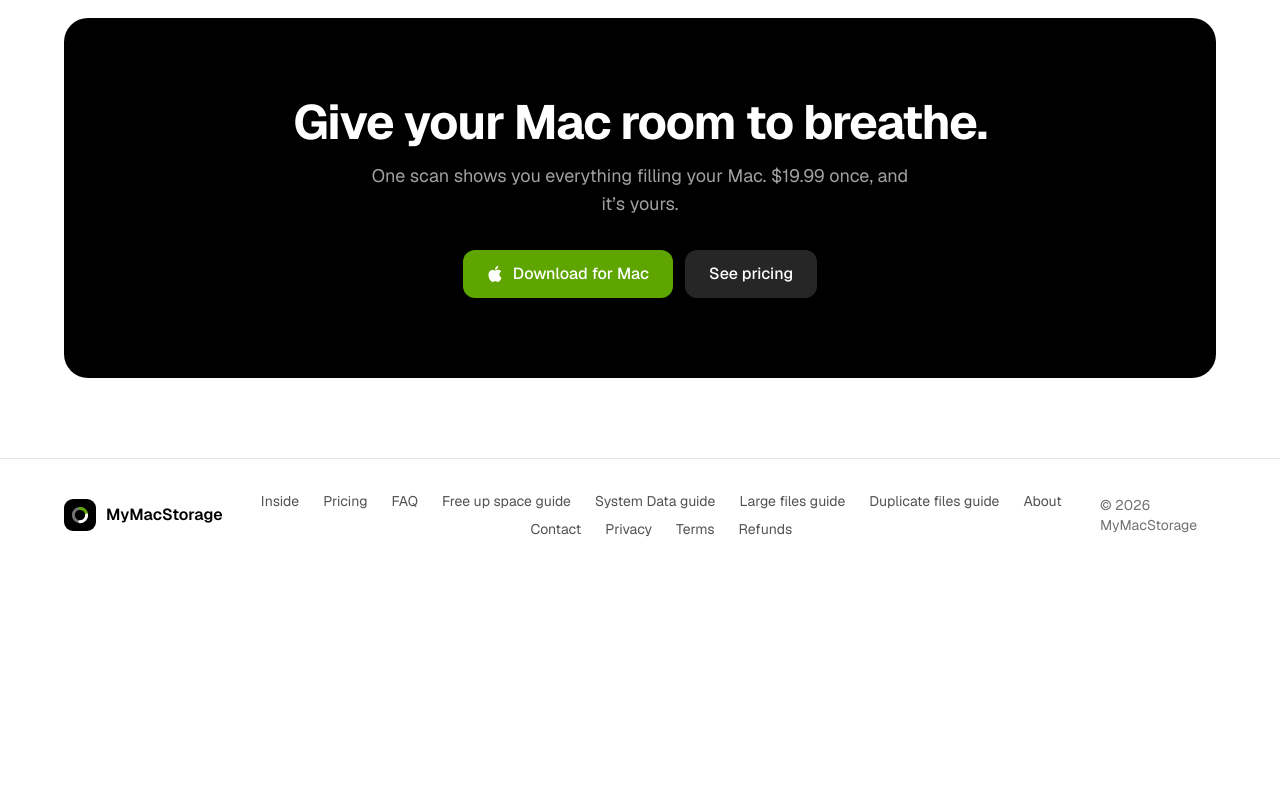
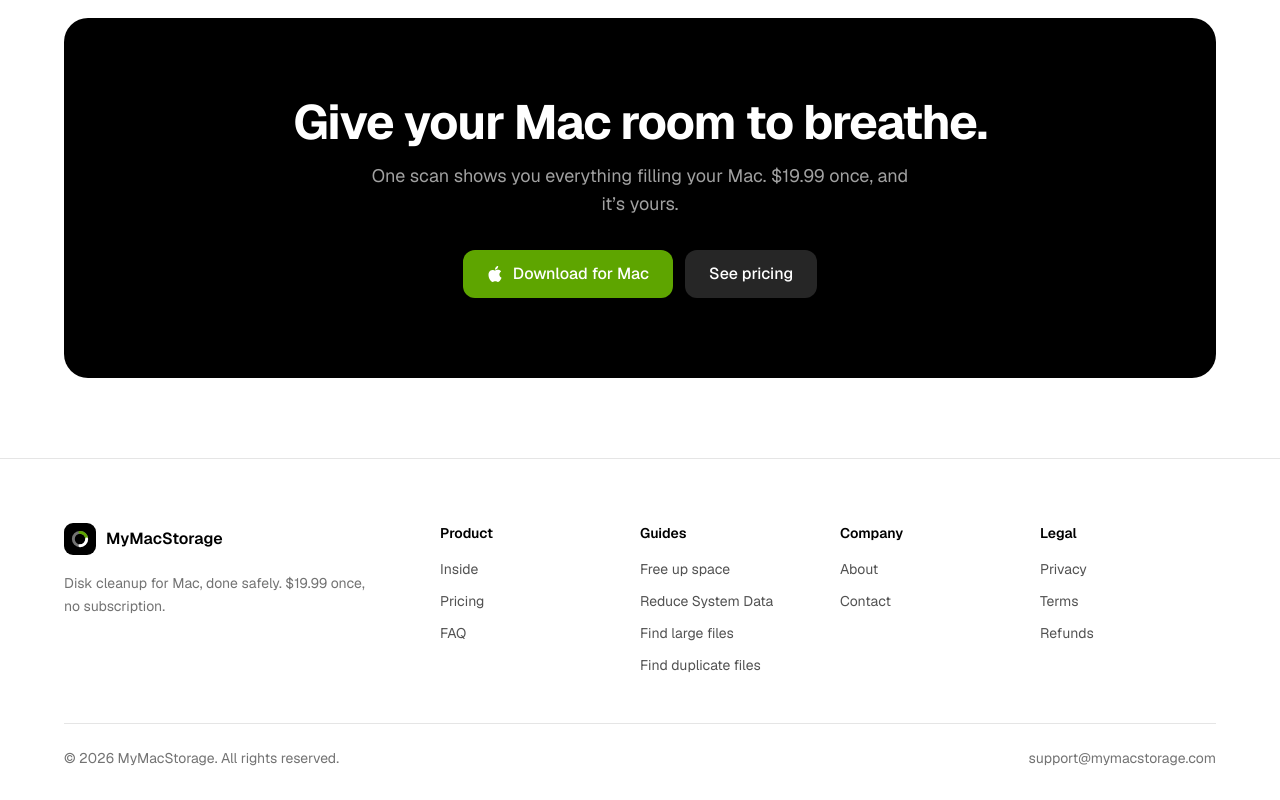
Before and after one commit to Navnit73/mymacstorage.com, a Next.js app: page / in a window 1280 px wide. Shown: the part 9480-10280 px from the top of the page. Before the commit the page ends 10051 px from the top, so only its background shows below. Built offline with nearby package versions, Linux system fonts and the light colour scheme.

Commit message:
feat: redesign site footer with grouped link columns and brand description

```diff
--- a/src/components/site-footer.tsx
+++ b/src/components/site-footer.tsx
@@ -1,5 +1,5 @@
 import Link from "next/link";
-import { APP_NAME, pages } from "@/lib/site";
+import { APP_NAME, PRICE, SUPPORT_EMAIL, pages } from "@/lib/site";
 import { Logo } from "./icons";
 
 const productLinks = [
@@ -8,22 +8,50 @@
   { href: "/#faq", label: "FAQ" },
 ];
 
+// Product links first, then each page group in the order it first appears in `pages`.
+const columns = [
+  { title: "Product", links: productLinks },
+  ...[...new Set(pages.map((p) => p.group))].map((group) => ({
+    title: group,
+    links: pages.filter((p) => p.group === group).map(({ path, label }) => ({ href: path, label })),
+  })),
+];
+
 export function SiteFooter() {
   return (
-    <footer className="border-t border-gray-200 px-4 py-8 sm:px-6">
-      <div className="mx-auto flex max-w-6xl flex-col items-center justify-between gap-5 text-center lg:flex-row lg:text-left">
-        <Link href="/" className="flex items-center gap-2.5 font-semibold">
-          <Logo />
-          {APP_NAME}
-        </Link>
-        <nav aria-label="Footer" className="flex flex-wrap justify-center gap-x-6 gap-y-2 text-sm text-gray-600">
-          {[...productLinks, ...pages.map(({ path, label }) => ({ href: path, label }))].map(({ href, label }) => (
-            <Link key={href} href={href} className="hover:text-black">
-              {label}
+    <footer className="border-t border-gray-200 px-4 pt-12 pb-8 sm:px-6 sm:pt-16">
+      <div className="mx-auto max-w-6xl">
+        <div className="grid grid-cols-2 gap-x-6 gap-y-10 sm:grid-cols-4 lg:grid-cols-[2fr_repeat(4,minmax(0,1fr))]">
+          <div className="col-span-2 sm:col-span-4 lg:col-span-1">
+            <Link href="/" className="inline-flex items-center gap-2.5 font-semibold">
+              <Logo />
+              {APP_NAME}
             </Link>
+            <p className="mt-4 max-w-xs text-sm leading-relaxed text-pretty text-gray-500">
+              Disk cleanup for Mac, done safely. {PRICE} once, no subscription.
+            </p>
+          </div>
+          {columns.map(({ title, links }) => (
+            <nav key={title} aria-label={title}>
+              <p className="text-sm font-semibold text-black">{title}</p>
+              <ul className="mt-4 space-y-3 text-sm">
+                {links.map(({ href, label }) => (
+                  <li key={href}>
+                    <Link href={href} className="text-gray-600 transition-colors hover:text-black">
+                      {label}
+                    </Link>
+                  </li>
+                ))}
+              </ul>
+            </nav>
           ))}
-        </nav>
-        <p className="text-sm text-gray-500">&copy; 2026 {APP_NAME}</p>
+        </div>
+        <div className="mt-12 flex flex-col gap-2 border-t border-gray-200 pt-6 text-sm text-gray-500 sm:flex-row sm:items-center sm:justify-between">
+          <p>&copy; 2026 {APP_NAME}. All rights reserved.</p>
+          <a href={`mailto:${SUPPORT_EMAIL}`} className="transition-colors hover:text-black">
+            {SUPPORT_EMAIL}
+          </a>
+        </div>
       </div>
     </footer>
   );
```
Also changed, not shown: src/lib/site.ts (+10 -10 lines).
